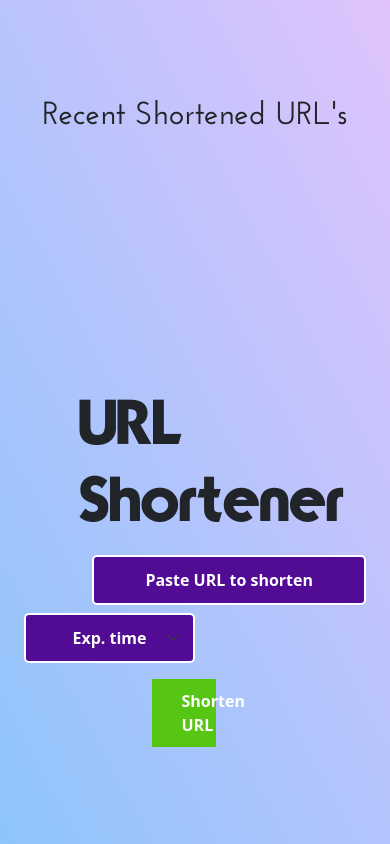
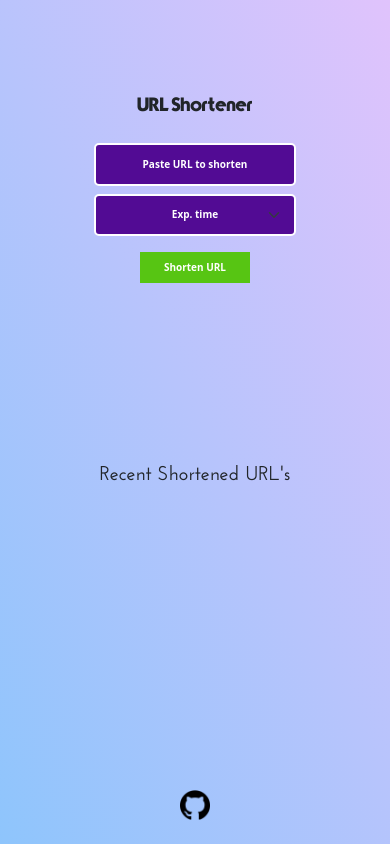
Before and after one commit to arditgashii/shorturl-project, a plain HTML site: page index.html in a window 390 px wide. Drawn offline with nearby package versions, Linux system fonts and the light colour scheme.

Commit message:
Added responsive bootstrap and css

```diff
--- a/assets/script.js
+++ b/assets/script.js
@@ -27,7 +27,7 @@ function shortenUrl() {
 
     /* Create Div Element */
     const linkElement = document.createElement('div');
-    linkElement.className = 'd-flex align-items-center justify-content-center pb-2';
+    linkElement.className = 'd-flex align-items-center justify-content-center pb-2 small-device';
     /* Add Recent shortened URL's that redirect to Long link, and add Delete Icon that has a onClick Event */
     linkElement.innerHTML = `
       <a href="#" class="me-4" data-shortpath="${shortPath}" onclick="redirectToLongUrl.call(this)">${shortUrl}</a>
--- a/assets/style.css
+++ b/assets/style.css
@@ -17,8 +17,11 @@ body {
   font-weight: bold;
 }
 
+p{
+    font-size: 5vw;
+}
+
 .url-title{
-  font-size: 4em;
   font-family: typographicaFont;
 }
 
@@ -29,8 +32,6 @@ body {
 
 /* Button CSS */
 button {
-    width: 35%;
-    padding: 10px 30px;
     border: 0;
     background-color: #57c513;
     color: #ffffff;
@@ -52,10 +53,6 @@ input, #expiration {
     border-radius: 5px;
     color: white;
     font-weight: 600;
-}
-
-#longUrl{
-    width: 80%;
 }
 
 input:focus {
@@ -84,3 +81,29 @@ input:focus {
     color:red;
     cursor: pointer;
 }
+
+img {
+    width: 40px;
+}
+
+/* Responsive CSS */
+/* Small devices */
+@media screen and (max-width: 576px) {
+    .small-device, #expiration {
+        max-width: 80%;
+        font-size: 10px;
+     }
+     input, #expiration{
+        height: 5vh;
+     }
+     img {
+        width: 30px;
+     }
+}
+
+/* Large devices */
+@media screen and (max-width: 992px) {
+    .max-height{
+        max-height: 75%;
+    }
+}
--- a/index.html
+++ b/index.html
@@ -10,25 +10,28 @@
     <script src="https://cdn.jsdelivr.net/npm/bootstrap@5.3.2/dist/js/bootstrap.bundle.min.js"></script>
 </head>
 <body>
-    <div class="container-fluid h-100">
+    <div class="container-fluid h-100 max-height">
         <div class="row h-100 d-flex align-items-center">
             <!-- Recent Shortened URL's -->
-            <div class="col-lg-4 col-md-12 d-block flex-column align-items-center mb-5">
+            <div class="col-lg-4 mb-5 order-lg-1 order-2 small-device">
                 <div id="result">
                     <h1 class="recent-title text-center">Recent Shortened URL's</h1>
                     <div id="recentUrls" class="d-flex flex-column w-100 text-center"></div>
                 </div>
             </div>
             <!-- URL Shortener -->
-            <div class="col-lg-8 col-md-12 d-flex flex-column align-items-center">
-                <h1 class="url-title w-50 me-5 pb-2">URL Shortener</h1>
-                <div class="container">
+            <div class="col-lg-8 d-flex flex-column align-items-center order-lg-2 order-1">
+                <div class="col-6 text-lg-start text-center">
+                    <p class="url-title ms-lg-4 pb-2">URL Shortener</p>
+                </div>
+
+                <div class="container small-device">
                     <div class="row">
-                        <div class="col-lg-8 d-flex justify-content-end">
-                            <input type="text" id="longUrl" class="text-center mb-2" placeholder="Paste URL to shorten">
+                        <div class="col-lg-8 d-flex justify-content-center justify-content-lg-end">
+                            <input type="text" id="longUrl" class="text-center w-75 mb-2" placeholder="Paste URL to shorten">
                         </div>
-                        <div class="col-lg-4 d-flex justify-content-start">
-                            <select class="form-select text-center px-4 w-50" id="expiration" required>
+                        <div class="col-lg-4 d-flex justify-content-center justify-content-lg-start">
+                            <select class="form-select text-center px-4 w-75" id="expiration" required>
                                 <option value="" selected="true" disabled="disabled">Exp. time</option>
                                 <option value="1">1 minute</option>
                                 <option value="5">5 minutes</option>
@@ -38,14 +41,21 @@
                                 <option value="300">5 hours</option>
                             </select>
                         </div>
+                        <!-- Button to short URL and link to redirect to long URL -->
+                        <div class="col-lg-10 text-center">
+                            <button type="button" class="shorten-btn mt-3 px-4 py-2" onclick="shortenUrl()">Shorten URL</button>
+                            <p style="display: none;"><span id="shortUrl" onclick="redirectToLongUrl()"></span></p>
+                        </div>
                     </div>
                 </div>
-                <!-- Button to short URL and link to redirect to long URL -->
-                <div class="w-50">
-                    <button type="button" class="shorten-btn mt-3 ms-5" onclick="shortenUrl()">Shorten URL</button>
-                    <p style="display: none;"><span id="shortUrl" onclick="redirectToLongUrl()"></span></p>
-                </div>
             </div>
+        </div>
+
+        <!-- Project image and link in GitHub -->
+        <div class="fixed-bottom text-center mb-4">
+            <a href="https://github.com/arditgashii/shorturl-project" target=”_blank”>
+                <img src="./assets/github.png" alt="">
+            </a>
         </div>
     </div>
 
```
Also changed, not shown: assets/github.png (added).
